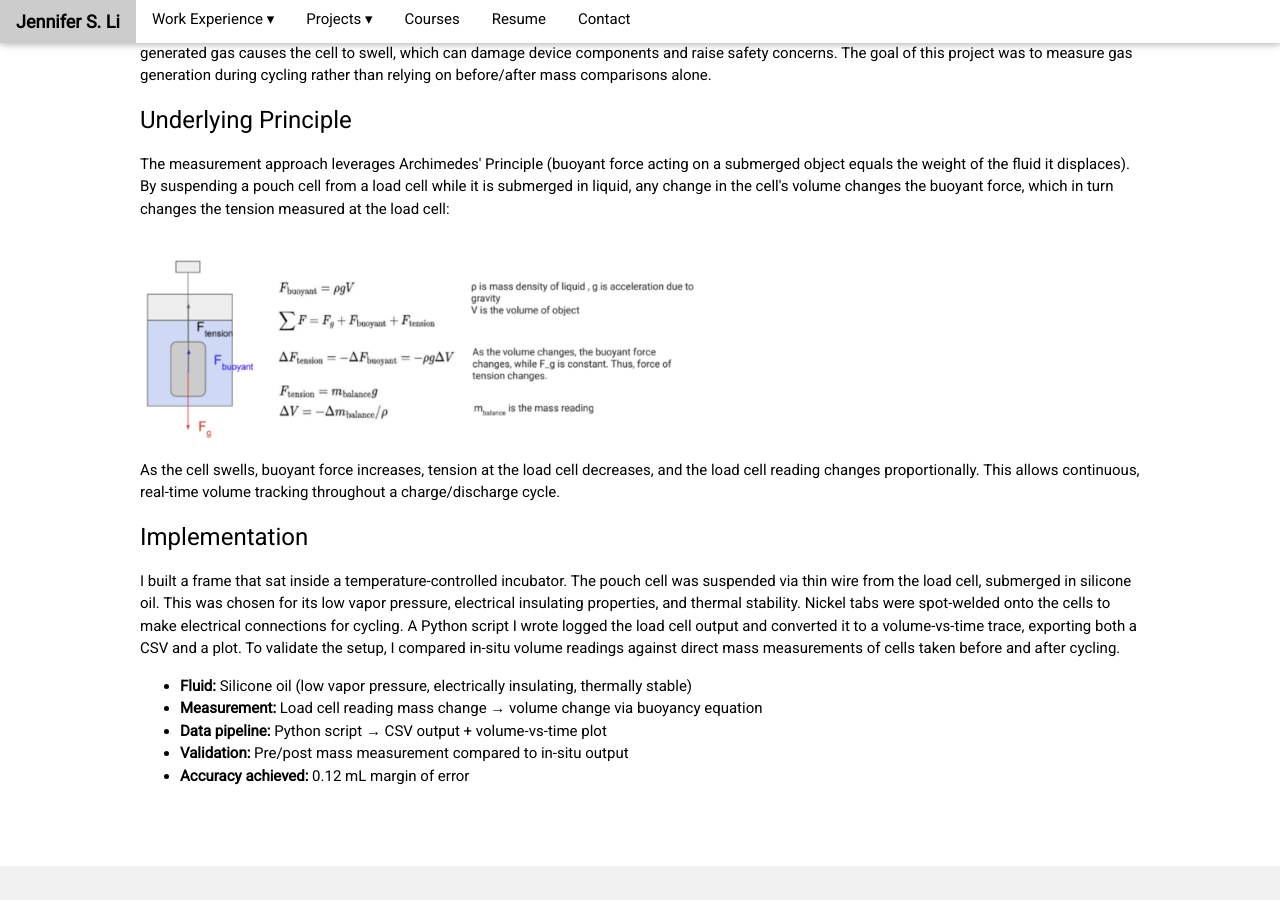
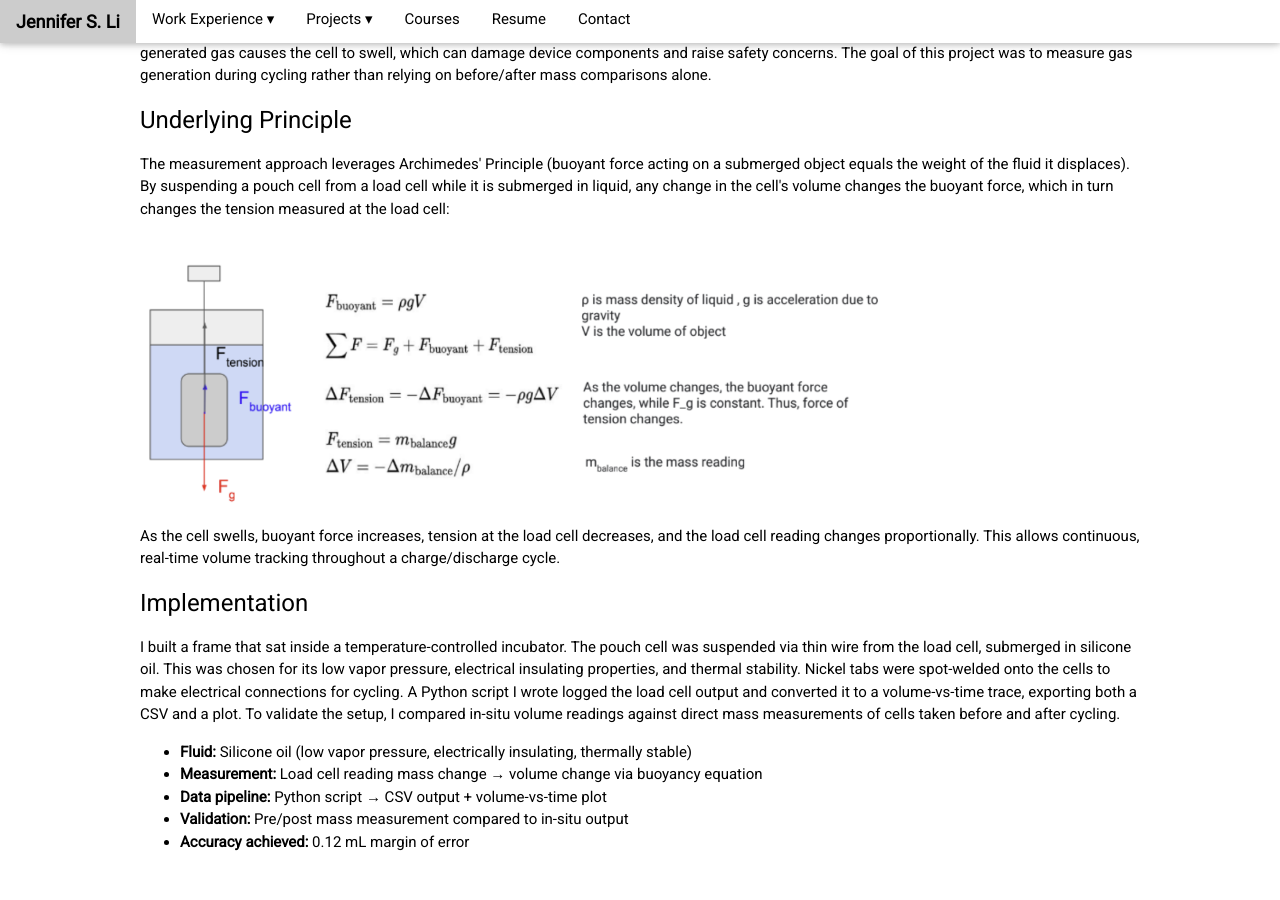
Before and after one commit to jsli905/jsli905.github.io, a Jekyll site: the page experience/chemix.html, which Jekyll copies as it is, in a window 1280 px wide and 900 px high, scrolled down 983 px. Built offline with Jekyll 4.4.1, drawn with Linux system fonts in a browser that asks for light colours; comment, search, counter and statistics services are not loaded.

Commit message:
Update chemix.html

```diff
--- a/experience/chemix.html
+++ b/experience/chemix.html
@@ -245,7 +245,7 @@
       the weight of the fluid it displaces). By suspending a pouch cell from a load cell while it is submerged in liquid,
       any change in the cell's volume changes the buoyant force, which in turn changes the tension measured at the load cell:
     </p>
-    <img src="images/archimedes.png" alt="Underlying Principle" style="width:60%; max-width:900px">
+    <img src="images/archimedes.png" alt="Underlying Principle" style="width:80%; max-width:900px">
     <p>
       As the cell swells, buoyant force increases, tension at the load cell decreases, and the load cell reading changes
       proportionally. This allows continuous, real-time volume tracking throughout a charge/discharge cycle.
```
